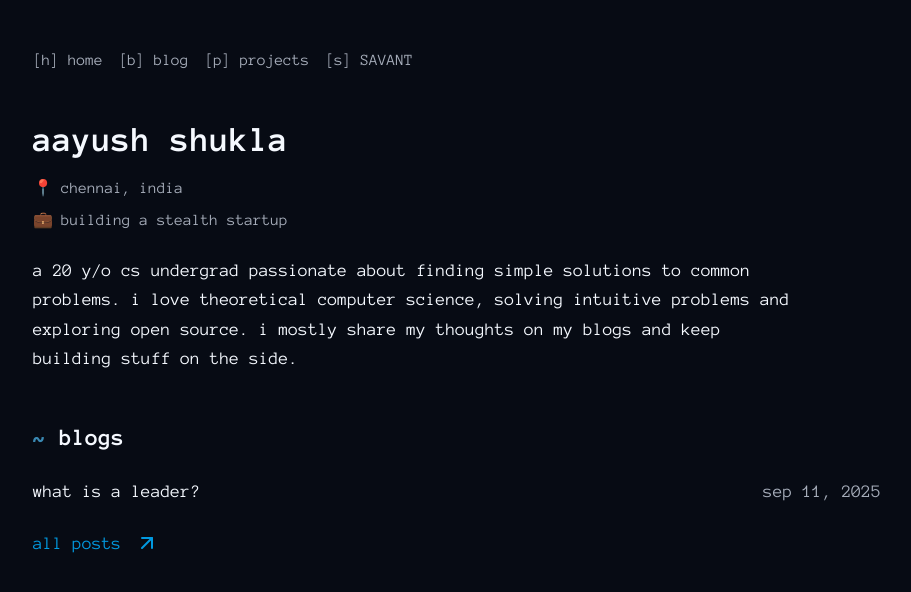
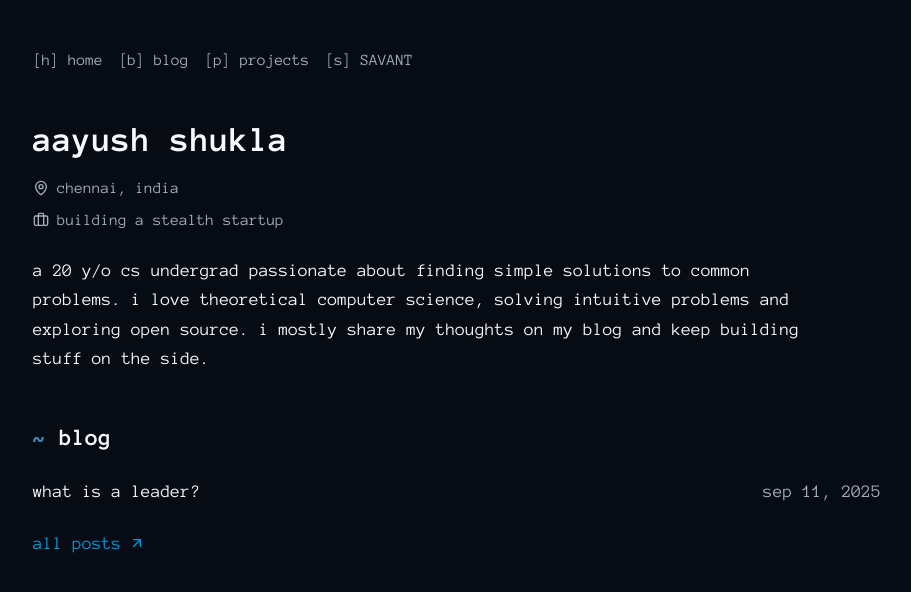
Before and after one commit to a2ys/website, a Next.js app: page / in a window 1280 px wide. Shown: the top 592 px of the page, without its empty margins (183-1094 px from the left). Built offline with nearby package versions, Linux system fonts and the light colour scheme.

Commit message:
misc: minor changes

```diff
--- a/src/app/blog/page.tsx
+++ b/src/app/blog/page.tsx
@@ -11,13 +11,13 @@ const page = () => {
       <header className="mb-12">
         <div className="text-4xl font-bold mb-4">
           <span className="text-accent inline-block">~</span>{" "}
-          <ScrambleTextComponent text="blogs" duration={1000} />
+          <ScrambleTextComponent text="blog" duration={1000} />
         </div>
 
         <p className="text-muted-foreground mb-8 text-lg">
           i love to share my thoughts and ideas through writing. although i have
-          a separate blog as a project, here i share my personal blogs on
-          various topics ranging from technology to life experiences.
+          a separate blog as a project, here i share my personal blog on various
+          topics ranging from technology to life experiences.
         </p>
       </header>
 
--- a/src/app/page.tsx
+++ b/src/app/page.tsx
@@ -1,6 +1,6 @@
 import ScrambleTextComponent from "@/components/ScrambleTextComponent";
 import { getSortedPostsData } from "@/lib/posts";
-import { ArrowUpRight } from "lucide-react";
+import { ArrowUpRight, Briefcase, MapPin } from "lucide-react";
 import Link from "next/link";
 
 export default function Home() {
@@ -12,11 +12,11 @@ export default function Home() {
         <ScrambleTextComponent text="aayush shukla" duration={1000} />
         <div className="space-y-2 text-muted-foreground">
           <p className="flex items-center gap-2">
-            <span>📍</span>
+            <MapPin className="w-4 h-4" />
             <span>chennai, india</span>
           </p>
           <p className="flex items-center gap-2">
-            <span>💼</span>
+            <Briefcase className="w-4 h-4" />
             <span>building a stealth startup</span>
           </p>
         </div>
@@ -24,13 +24,13 @@ export default function Home() {
           a 20 y/o cs undergrad passionate about finding simple solutions to
           common problems. i love theoretical computer science, solving
           intuitive problems and exploring open source. i mostly share my
-          thoughts on my blogs and keep building stuff on the side.
+          thoughts on my blog and keep building stuff on the side.
         </p>
       </header>
 
       <section className="mb-16">
         <h2 className="text-2xl font-bold mb-6">
-          <span className="text-accent">~</span> blogs
+          <span className="text-accent">~</span> blog
         </h2>
 
         <div className="space-y-4 lowercase text-lg">
@@ -55,9 +55,10 @@ export default function Home() {
         <div className="mt-6">
           <Link
             href="/blog"
-            className="text-primary hover:text-accent transition-colors text-lg"
+            className="text-primary hover:text-accent transition-colors text-lg items-center flex gap-2"
           >
-            all posts <ArrowUpRight className="inline-block ml-1 mb-1" />
+            <span>all posts</span>
+            <ArrowUpRight className="w-4 h-4" />
           </Link>
         </div>
       </section>
```
